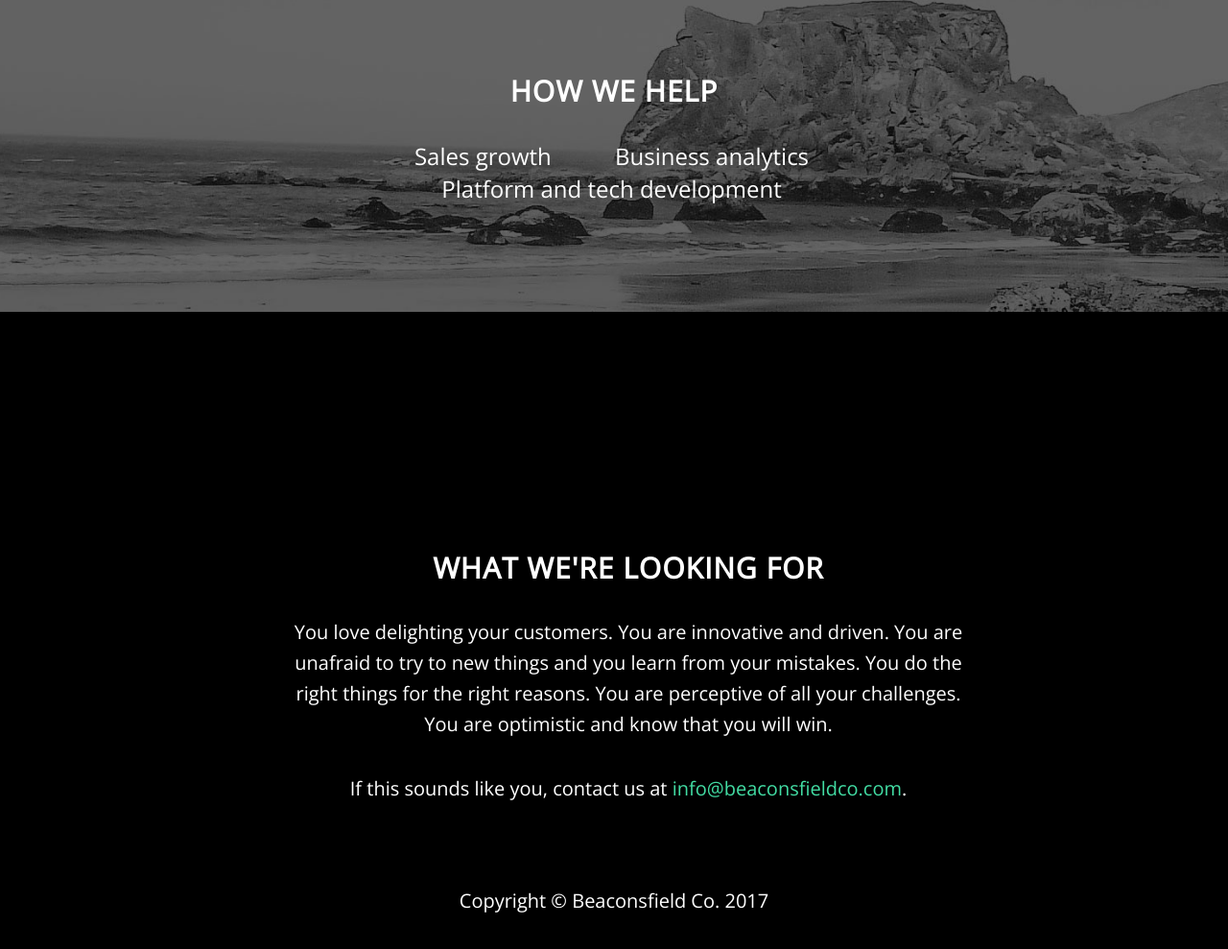
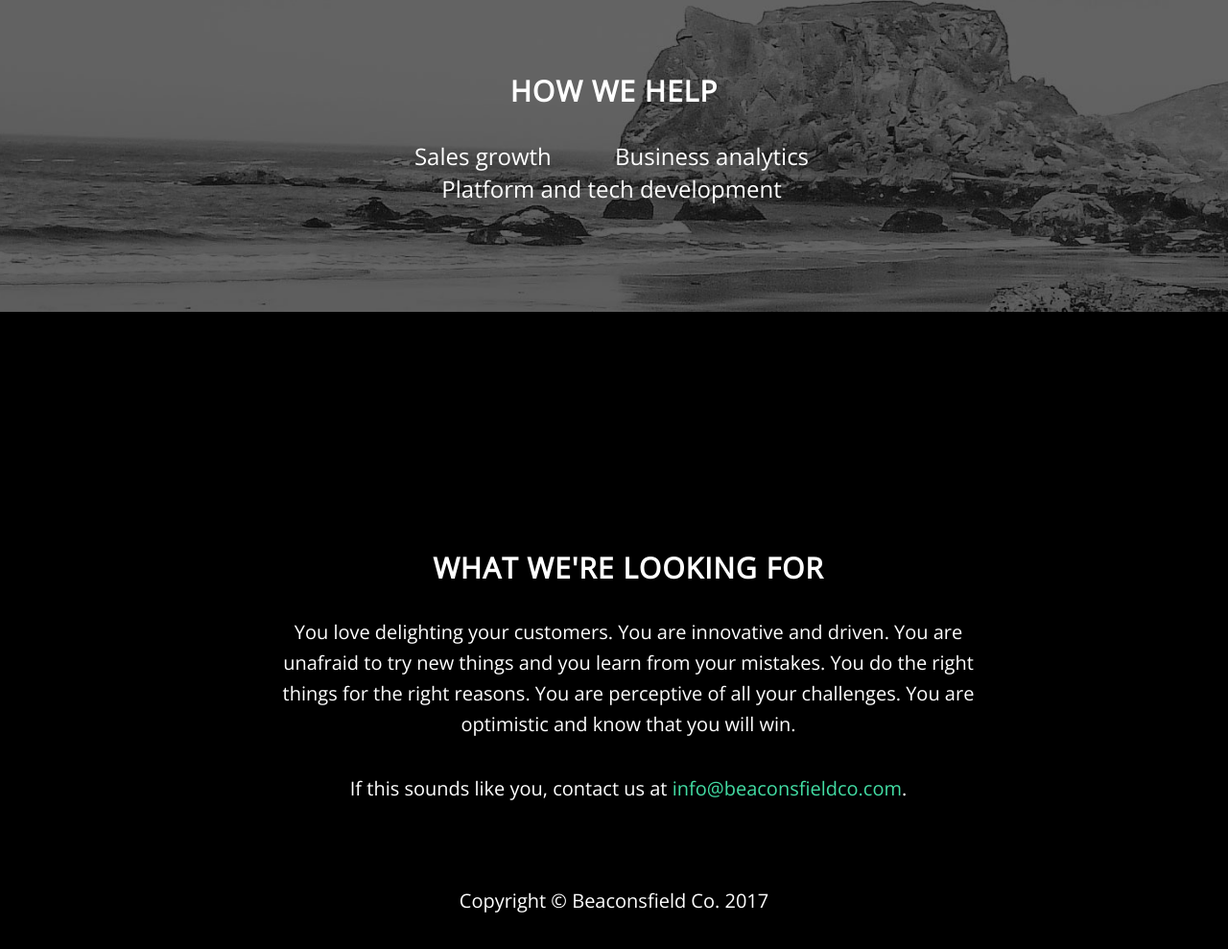
Before and after one commit to dlakata/beaconsfieldco, a website: page index.html in a window 1280 px wide. Shown: the part 1815-2804 px from the top of the page at 96% size. Drawn offline with nearby package versions, Linux system fonts and the light colour scheme; files that its build step writes are made by us from their sources.

Commit message:
typo fix

```diff
--- a/index.html
+++ b/index.html
@@ -122,7 +122,7 @@
             <div class="col-lg-8 col-lg-offset-2">
                 <h2>What We're Looking For</h2>
                 <p>You love delighting your customers. You are innovative and driven.
-                    You are unafraid to try to new things and you learn from your mistakes.
+                    You are unafraid to try new things and you learn from your mistakes.
                     You do the right things for the right reasons. You are perceptive of all your challenges.
                     You are optimistic and know that you will win. </p>
                 <p>If this sounds like you, contact us at <a href="mailto:info@beaconsfieldco.com">info@beaconsfieldco.com</a>.
```
